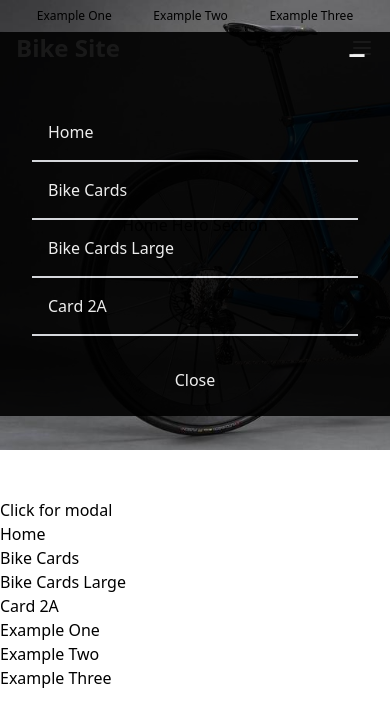
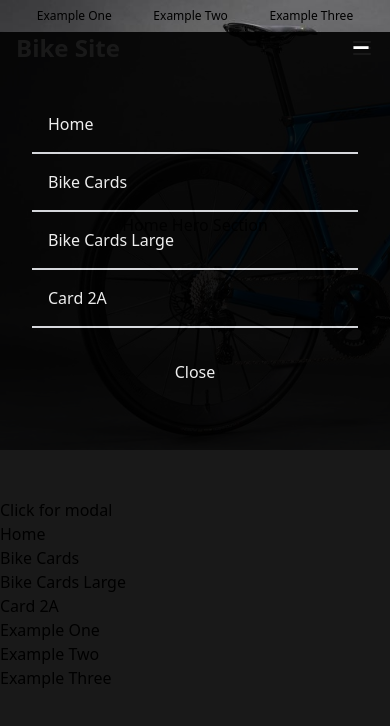
Before and after one commit to mostlyclicks/mostly-component-library, a React (Create React App) app: page / in a window 390 px wide. Both pictures are taken after a click on the button 362 px from the left and 48 px from the top of the page. Shown: the top 726 px of the page. Built offline with nearby package versions, Linux system fonts and the light colour scheme.

Commit message:
tweak mobile nav

```diff
--- a/src/Layout/Popup.js
+++ b/src/Layout/Popup.js
@@ -6,7 +6,7 @@ const Popup = (props) => {
   return (
     <div>
       <div className="flex justify-center absolute z-20 w-screen h-screen" onClick={props.closeModal}>
-        <div className="flex bg-white w-1/3 h-1/3 z-200 relative rounded-md self-center">
+        <div className="flex bg-white w-4/5 sm:w-1/2 md:w-1/3 h-1/3 z-200 relative rounded-md self-center">
           <p>Hello, this is a modal.</p>
           <button onClick={props.closeModal}>Close modal</button>
         </div>
--- a/src/Navs/MobileNav.js
+++ b/src/Navs/MobileNav.js
@@ -6,8 +6,8 @@ const MobileNav = (props) => {
   const links = props.links
 
   return (
-    <div className="z-300 fixed top-8 left-0 flex flex-col w-full h-96 bg-black opacity-90">
-      <button onClick={props.onCloseNav} className="text-white text-4xl self-end pt-0 pr-6">–</button>
+    <div className="z-300 fixed top-8 left-0 flex flex-col w-full h-screen bg-black opacity-90">
+      <button onClick={props.onCloseNav} className="text-white text-4xl self-end -mt-2 pr-5">–</button>
       <ul className="m-0 p-8">
         {links.map((link) => {
 
```
